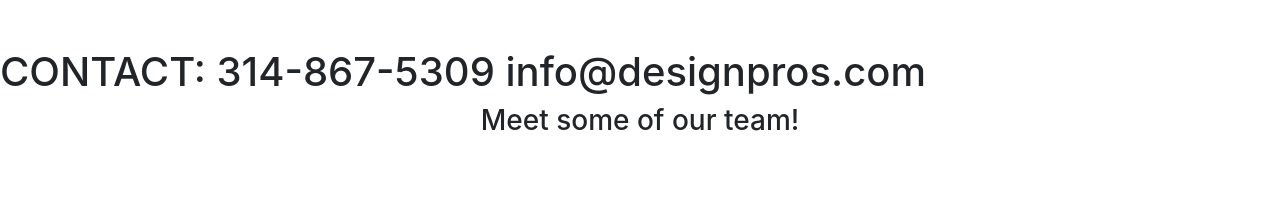
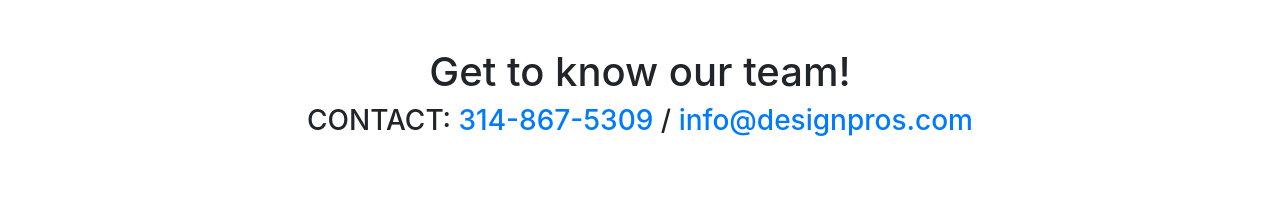
Before and after one commit to lolbuss/DesignPros, a website: page index.html in a window 1280 px wide. Shown: the part 6758-6982 px from the top of the page. Drawn offline with Linux system fonts and the light colour scheme.

Commit message:
Add files via upload

```diff
--- a/index.html
+++ b/index.html
@@ -270,9 +270,9 @@ communication design, product packaging and signage.</p>
 
      <!-- Content section -->
   <section class="py-5" id="contact">
-      <div><h1>CONTACT: 314-867-5309 info@designpros.com</h1></div>
+      <div><h1><center>Get to know our team!</center></h1></div>
       <div>
-          <div><h3><center>Meet some of our team!</center></h3></div>
+          <div><h3><center>CONTACT: <a href="tel:314-867-5309">314-867-5309</a> / <a href="mailto:info@designpros.com">info@designpros.com</a></center></h3></div>
       </div>
   <div class="row">
     <div class="column">
```
